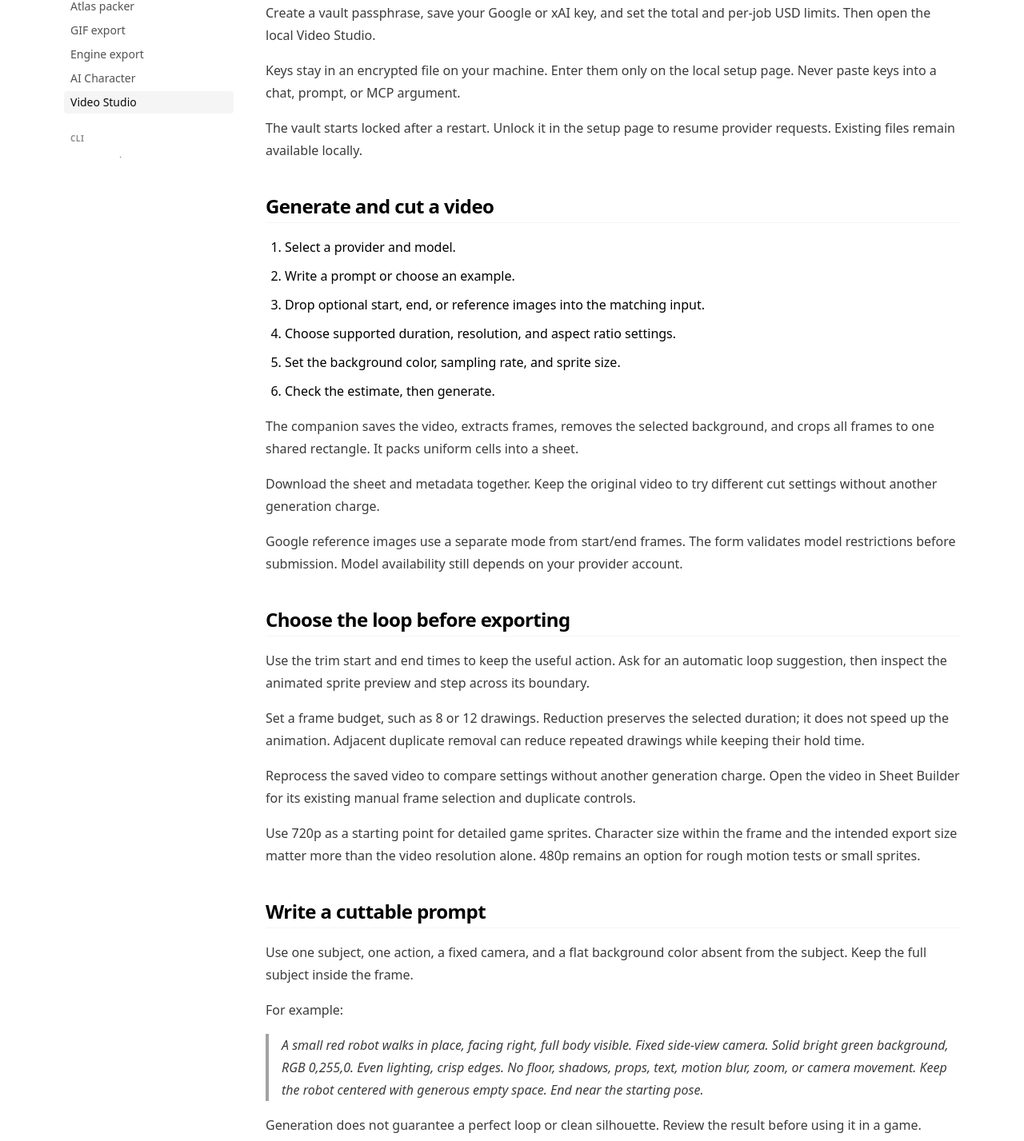
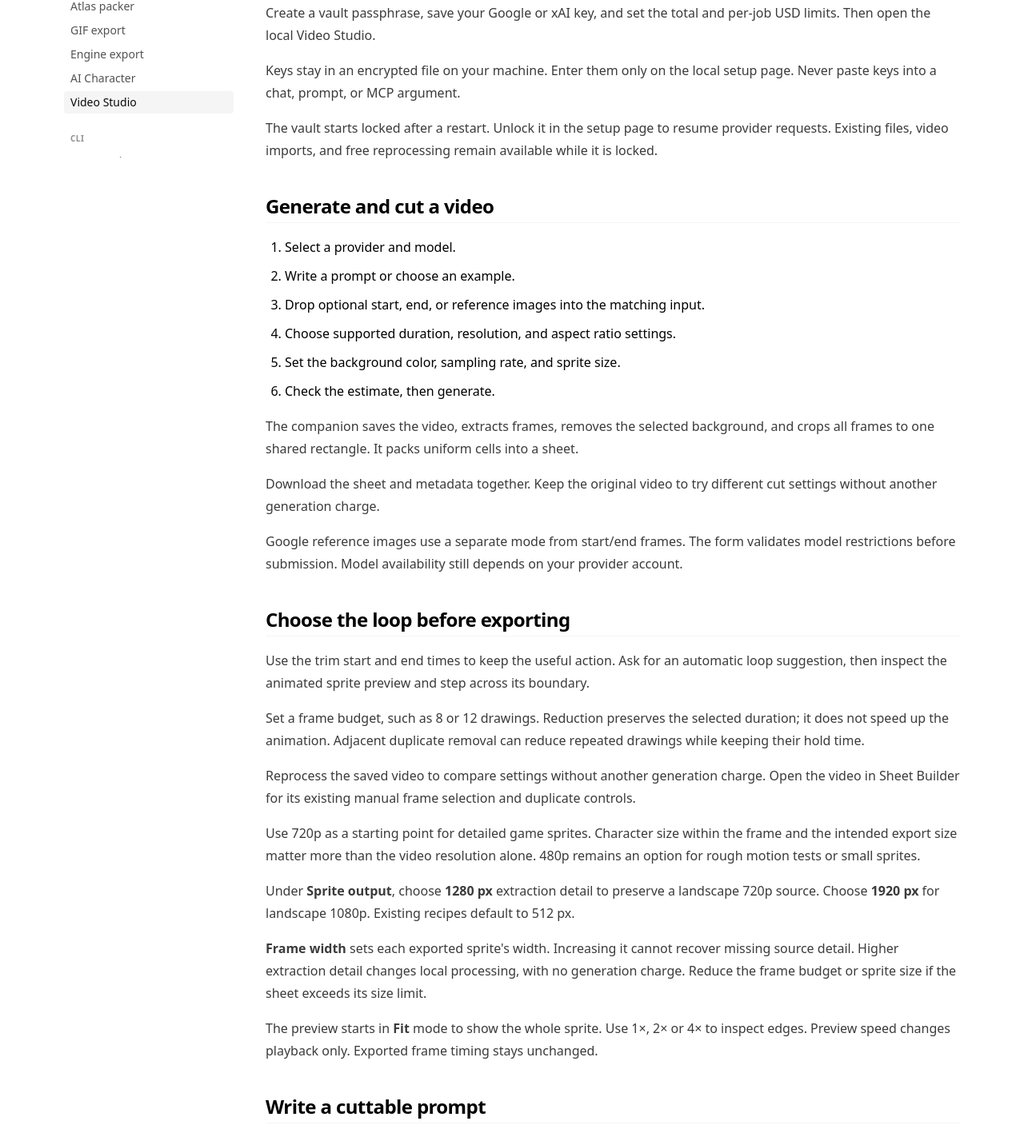
Before and after one commit to trebeljahr/sprite-tools, a Next.js app: page /docs/web/animate in a window 1280 px wide. Shown: the part 612-2039 px from the top of the page at 80% size. Built offline with nearby package versions, Linux system fonts and the light colour scheme; no server answers.

Commit message:
Document native-detail extraction and locked-vault processing

```diff
--- a/src/app/docs/web/animate/page.mdx
+++ b/src/app/docs/web/animate/page.mdx
@@ -29,7 +29,7 @@ Create a vault passphrase, save your Google or xAI key, and set the total and pe
 
 Keys stay in an encrypted file on your machine. Enter them only on the local setup page. Never paste keys into a chat, prompt, or MCP argument.
 
-The vault starts locked after a restart. Unlock it in the setup page to resume provider requests. Existing files remain available locally.
+The vault starts locked after a restart. Unlock it in the setup page to resume provider requests. Existing files, video imports, and free reprocessing remain available while it is locked.
 
 ## Generate and cut a video
 
@@ -55,6 +55,12 @@ Set a frame budget, such as 8 or 12 drawings. Reduction preserves the selected d
 Reprocess the saved video to compare settings without another generation charge. Open the video in Sheet Builder for its existing manual frame selection and duplicate controls.
 
 Use 720p as a starting point for detailed game sprites. Character size within the frame and the intended export size matter more than the video resolution alone. 480p remains an option for rough motion tests or small sprites.
+
+Under **Sprite output**, choose **1280 px** extraction detail to preserve a landscape 720p source. Choose **1920 px** for landscape 1080p. Existing recipes default to 512 px.
+
+**Frame width** sets each exported sprite's width. Increasing it cannot recover missing source detail. Higher extraction detail changes local processing, with no generation charge. Reduce the frame budget or sprite size if the sheet exceeds its size limit.
+
+The preview starts in **Fit** mode to show the whole sprite. Use 1×, 2× or 4× to inspect edges. Preview speed changes playback only. Exported frame timing stays unchanged.
 
 ## Write a cuttable prompt
 
```
Also changed, not shown: 1 other file (tests, documents, lock files or other folders).
